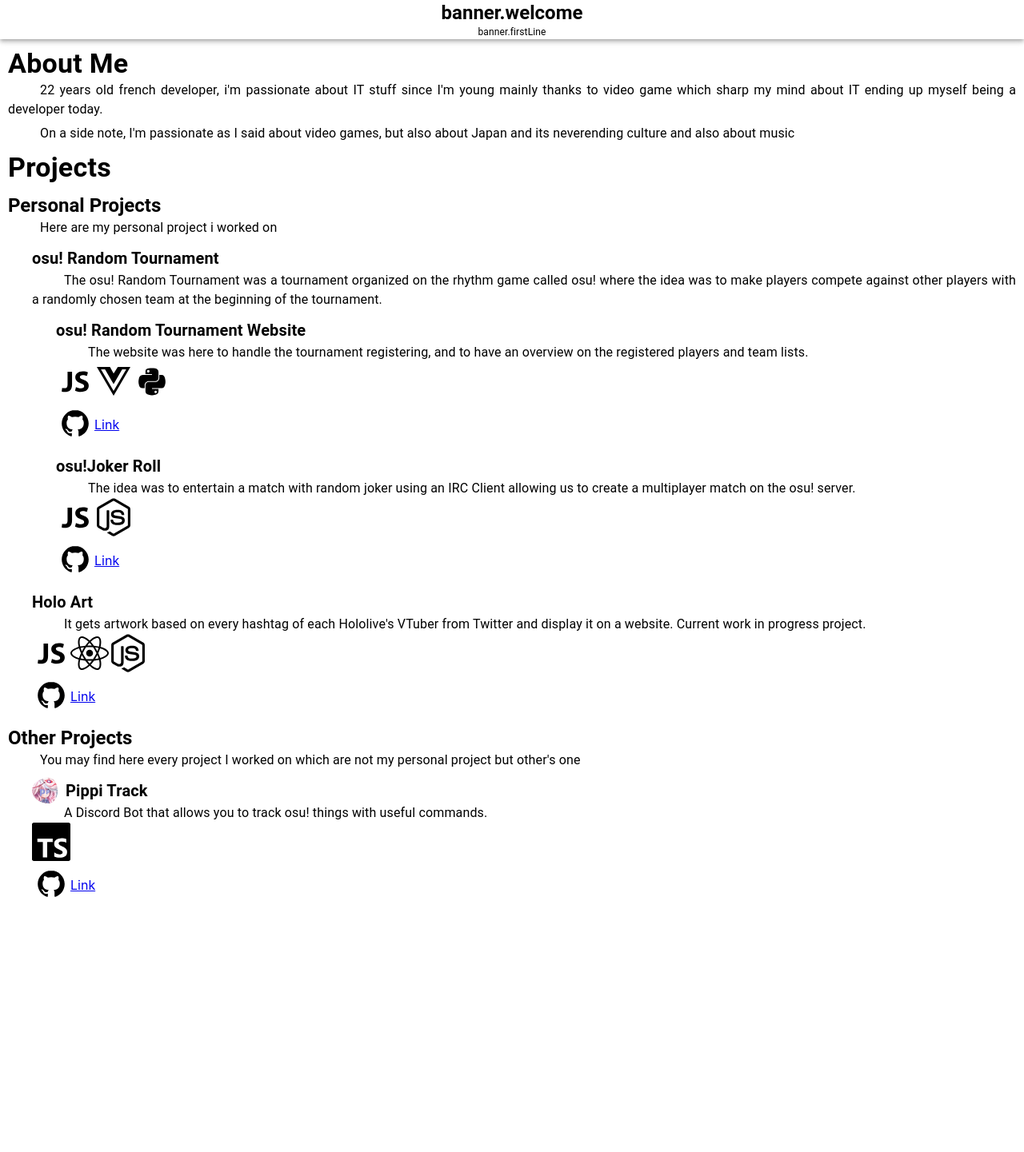
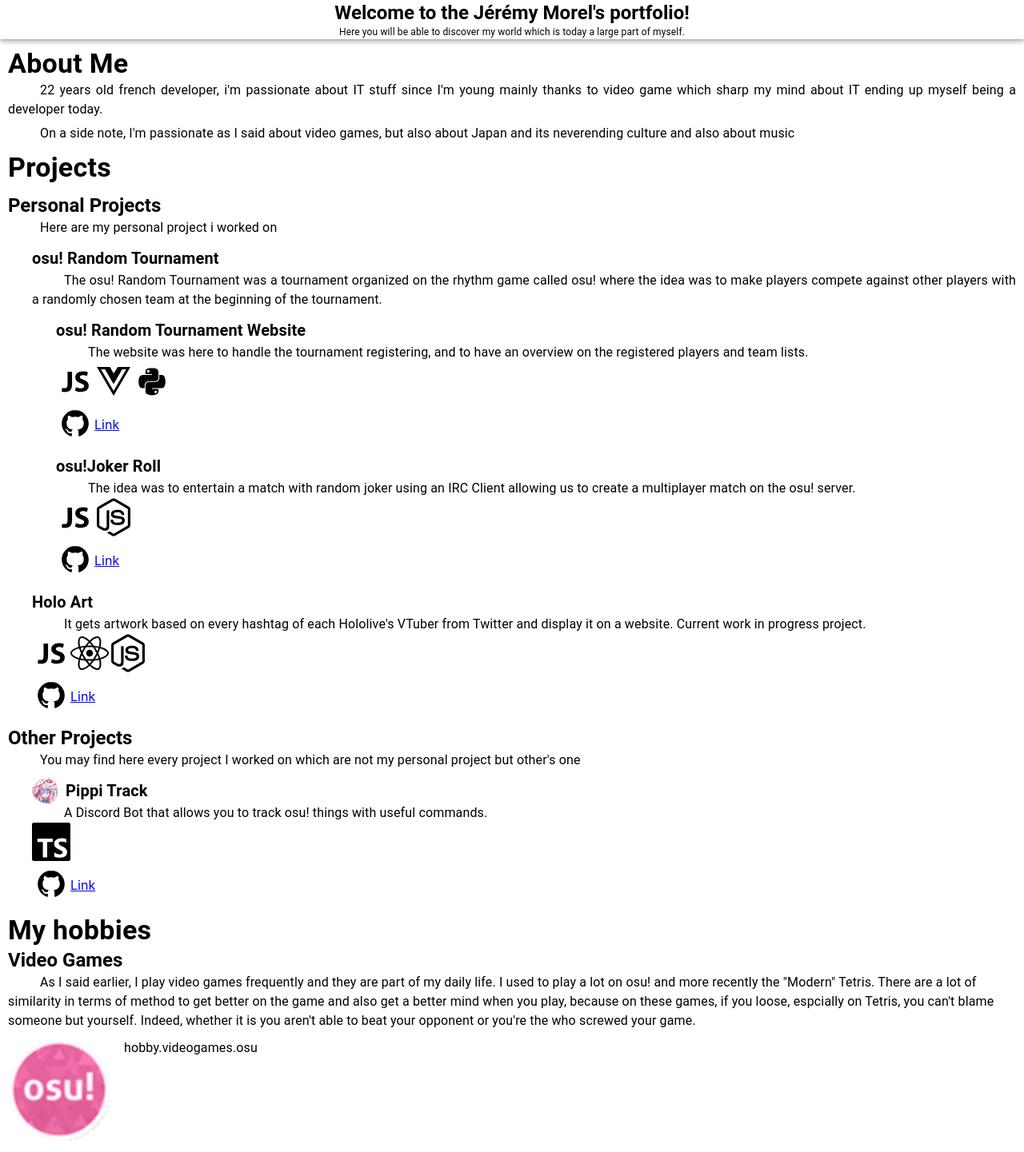
Before and after one commit to JeremyMorel-dev/Portfolio, a React (Create React App) app: page / in a window 1280 px wide. Shown: the whole page at 80% size. Before the commit the page ends 1133 px from the top, so only its background shows below. Built offline with nearby package versions, Linux system fonts and the light colour scheme.

Commit message:
start hobby component

```diff
--- a/src/App.js
+++ b/src/App.js
@@ -3,27 +3,14 @@
 import AboutMe from './AboutMe/AboutMe.js';
 import Banner from './Banner/Banner';
 import Project from './Project/Project';
-import i18n from './i18n';
-import { useTranslation } from 'react-i18next';
+import Hobby from './Hobby/Hobby'
 function App () {
-  var lang;
-  const browserLanguage = window.navigator.language;
-  const { t, i18n } = useTranslation();
-  //i18n.changeLanguage(browserLanguage.slice(0,2));
   return (
     <div className="App">
-      <Banner
-        t={t}
-        i18n={i18n}
-      />
-      <AboutMe
-        t={t}
-        i18n={i18n}
-      />
-      <Project
-        t={t}
-        i18n={i18n}
-      />
+      <Banner/>
+      <AboutMe/>
+      <Project/>
+      <Hobby/>
     </div>
   );
 }
--- /dev/null
+++ b/src/Hobby/Hobby.css
@@ -0,0 +1,12 @@
+.hobbyComponent {
+    margin: 10px;
+}
+
+.osuComponent {
+    display: flex;
+    margin-top: 10px;
+}
+
+.osuText {
+    margin: auto;
+}
--- /dev/null
+++ b/src/Hobby/Hobby.js
@@ -0,0 +1,21 @@
+import { Typography } from '@mui/material';
+import i18n from '../i18n';
+import { useTranslation } from 'react-i18next';
+import Videogame from './Videogame';
+import './Hobby.css';
+
+function Hobby() {
+    const { t, i18n } = useTranslation();
+    return (
+        <div className='hobbyComponent'>
+            <Typography
+                variant='h4'
+            >
+            <strong>{t('hobby.title')}</strong>
+            </Typography>
+            <Videogame/>
+        </div>
+    )
+}
+
+export default Hobby;
--- /dev/null
+++ b/src/Hobby/Videogame.js
@@ -0,0 +1,45 @@
+import { Typography } from '@mui/material';
+import Box from '@mui/material/Box';
+import Grid from '@mui/material/Grid';
+import i18n from '../i18n';
+import { useTranslation } from 'react-i18next';
+import './Hobby.css';
+
+import osuLogo from './hobbyAsset/osulogo.png'
+
+function Videogame() {
+    const { t, i18n } = useTranslation();
+    return (
+        <div className='videogameComponent'>
+            <Typography
+                variant='h5'
+            >
+            <strong>{t('hobby.videogames.title')}</strong>
+            </Typography>
+            <Typography
+                variant='body1'
+            >
+                {t('hobby.videogames.introduction')}
+            </Typography>
+            <div className='osuComponent'>
+                <Grid container align="center" justify="center">
+                    <Grid item xs={12} sm={1} align="center" justify="center">
+                        <img src={osuLogo} alt="osu! Logo" className='osulogo'/>
+                    </Grid>
+                    <Grid container xs={12} sm={11}>
+                        <Typography
+                            variant='body1'
+                            className='osuText'
+                            align='justify'
+                            justify="center"
+                        >
+                            {t('hobby.videogames.osu')}
+                        </Typography>
+                    </Grid>
+                </Grid>
+            </div>
+        </div>
+    )
+}
+
+export default Videogame;
--- a/src/Project/Project.js
+++ b/src/Project/Project.js
@@ -38,14 +38,8 @@
             >
                 <strong>{t('projects.title')}</strong>
             </Typography>
-            <OwnProject
-                t={t}
-                i18n={i18n}
-            />
-             <OtherProjects
-                t={t}
-                i18n={i18n}
-            />
+            <OwnProject/>
+             <OtherProjects/>
         </div>
     )
 }
--- a/src/i18n.js
+++ b/src/i18n.js
@@ -4,7 +4,7 @@
 const resources = {
   en: {
     translation: {
-        "welcome": {
+        "banner": {
             "welcome": "Welcome to the Jérémy Morel's portfolio!",
             "firstLine": "Here you will be able to discover my world which is today a large part of myself."
         },
@@ -45,6 +45,25 @@
                 "description": "A Discord Bot that allows you to track osu! things with useful commands.",
                 "githubLink": "https://github.com/KeziahMoselle/pippitrack"
             }
+        },
+        "hobby": {
+            "title": "My hobbies",
+            "videogames": {
+                "title": "Video Games",
+                "introduction":"As I said earlier, I play video games frequently and they are part of my daily life. I used to play a lot on osu! and more recently the \"Modern\" Tetris. There are a lot of similarity in terms of method to get better on the game and also get a better mind when you play, because on these games, if you loose, espcially on Tetris, you can't blame someone but yourself. Indeed, whether it is you aren't able to beat your opponent or you're the who screwed your game.",
+                "osu!":"osu! is a game where the goal is to click on rhythm on circle. I started to play in 2014, i met a lot of people throughout my osu!journey and made several mini-project with the osu!API provided by the osu!developer team. I also organized twice a tournament called \"osu! Random Tournament\" where the goal was explained in the project parts!",
+                "tetris":"What is more refreshing than just putting blocks to destroy line? Being able to keep up the pace against a strong opponent. That's right, the modern tetris is a player vs player game. Although i've been playing it only since 2021, I learned a lot about keeping a good mind while playing and not loose to frustration and rage.",
+            },
+            "japan": {
+                "title": "Japan",
+                "introduction":"I discovered first Japan through the manga and anime stuff but quickly I wanted to know more about the culture, how it really looks like, and I'm amazed by the variety of leaves color for example, it can be red, pink with the sakura. I love the landscape, and i would like to visit Japan someday!",
+            },
+            "photography": {
+                "title": "Photography",
+                "introduction": "Not long ago, I discovered this hobby, when i was taking a picture of a landscape in my village. I told myself \"hey this could be a real hobby\". Although I'm not equipped with a real camera, I'm using my smartphone ones and it still takes beautiful picture. Although I'm not doing this hobby regularly, it still feels good to take good picture when I'm not at home.",
+
+            }
+
         }
     }
   },
@@ -90,6 +109,25 @@
                 "description": "Un Bot Discord qui permet de suivre des choses relatives à osu! avec d'autres commandes utiles.",
                 "githubLink": "https://github.com/KeziahMoselle/pippitrack"
             }
+        },
+        "hobby": {
+            "title": "Mes passions",
+            "videogames": {
+                "title": "Les jeux vidéos",
+                "introduction":"Comme dit précédemment, Je joue souvent aux jeux vidéos, et ils sont une partie courante dans ma vie quotidienne. J'ai beaucoup joué à osu! et plus récemment au  \"Modern\" Tetris. Les deux jeux ont des similarités que ce soit en terme de méthode pour devenir meilleur mais aussi prendre du recul quand on joue, puisque sur ces jeux, si tu perds, encore plus sur Tetris, on ne peut s'en prendre qu'à soi-même. En effet, soit l'adversaire est juste trop fort ou, la partie est perdue à cause de nos erreurs.",
+                "osu":"Osu!  est un jeu où le but est de cliquer sur des cercles en suivant le rythme d'une musique. J'ai commencé à y jouer en 2014, j'ai pu rencontré beaucoup de personne durant mon \"voyage\" sur osu!. J'ai pu également faire des mini-projets en utilisant l'API de osu! fournie par l'équipe de développement d'osu!. J'ai pu aussi organisé deux itérations d'un tournoi appelé \"osu! Random Tournament\", dont le but a été expliqué dans la partie projets.",
+                "tetris":"Qu'est-ce qui est plus satisfaisant que des détruire des lignes en posant des blocs ? Être capable de maintenir la cadence contre un adversaire fort. Vous l'aurez compris, le Tetris moderne est un jeu joueur contre joueur. Bien que  je n'y joue que depuis 2021, J'ai pu en apprendre à propos de comment garder la tête froide et de ne pas se laisser emporter la frustration et la rage.",
+            },
+            "japan": {
+                "title": "Le Japon",
+                "introduction":"J'ai d'abord découvert le Japon à travers les mangas et les animés cependant, j'ai rapidement voulu en savoir plus à propos de la culture, à quoi le pays ressemble vraiment, et je suis émerveillé, par exemple de la variété des couleurs des feuilles d'arbres, cela peut-être rouge/roux ou bien rose avec les biens connus sakura. j'aime beaucoup les pays, et j'aimerais visiter le Japon un jour !",
+            },
+            "photography": {
+                "title": "La photographie",
+                "introduction": "Il n'y a pas si longtemps, Je me suis découvert ce hobby alors que je prenais une photo d'un paysage dans mon village. Je me suis alors dit que ça pourrait être sympa d'en faire un hobby. Bien que je n'ai pas de vrai appareil photo, celui de mon téléphone me suffit amplement pour prendre de magnifiques clichés. Même si je ne pratique pas ce hobby régulièrement, ça ne m'empêche pas de me sentir satisfait après avoir pris une bonne photo.",
+
+            }
+
         }
     }
   }
```
Also changed, not shown: src/Hobby/hobbyAsset/osulogo.png (added).
